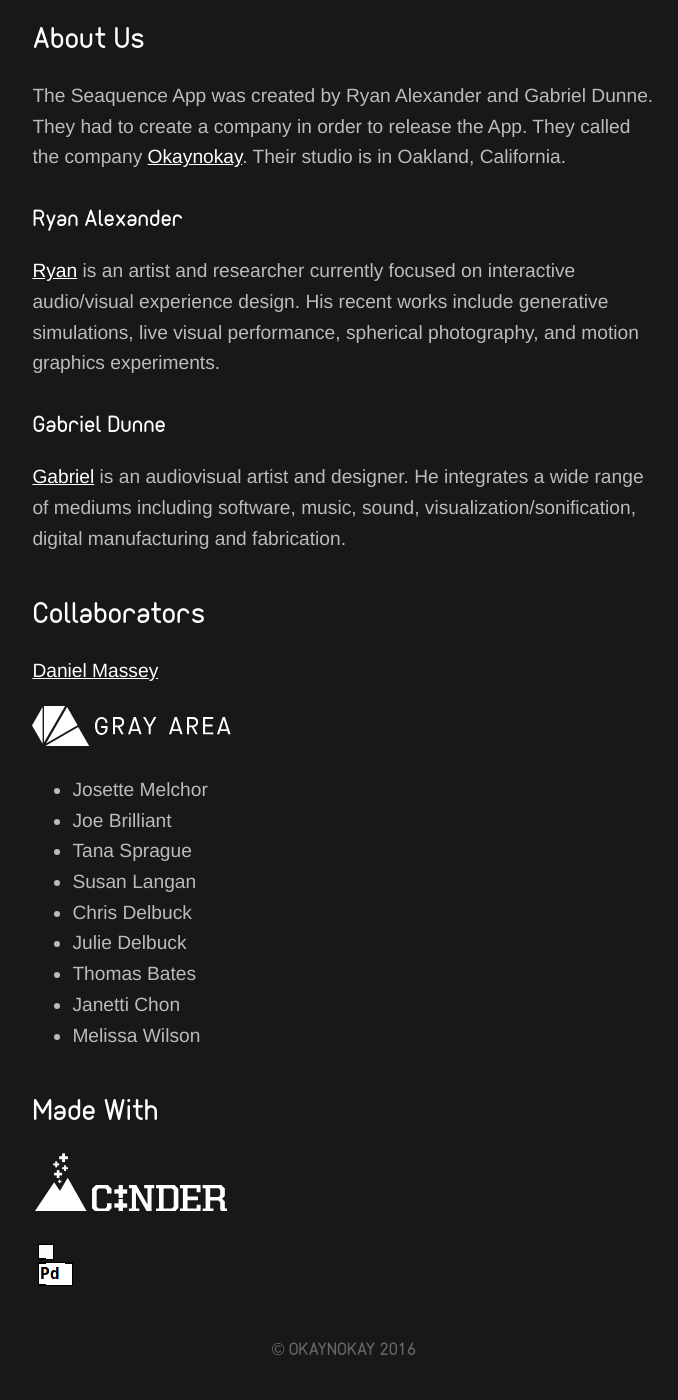
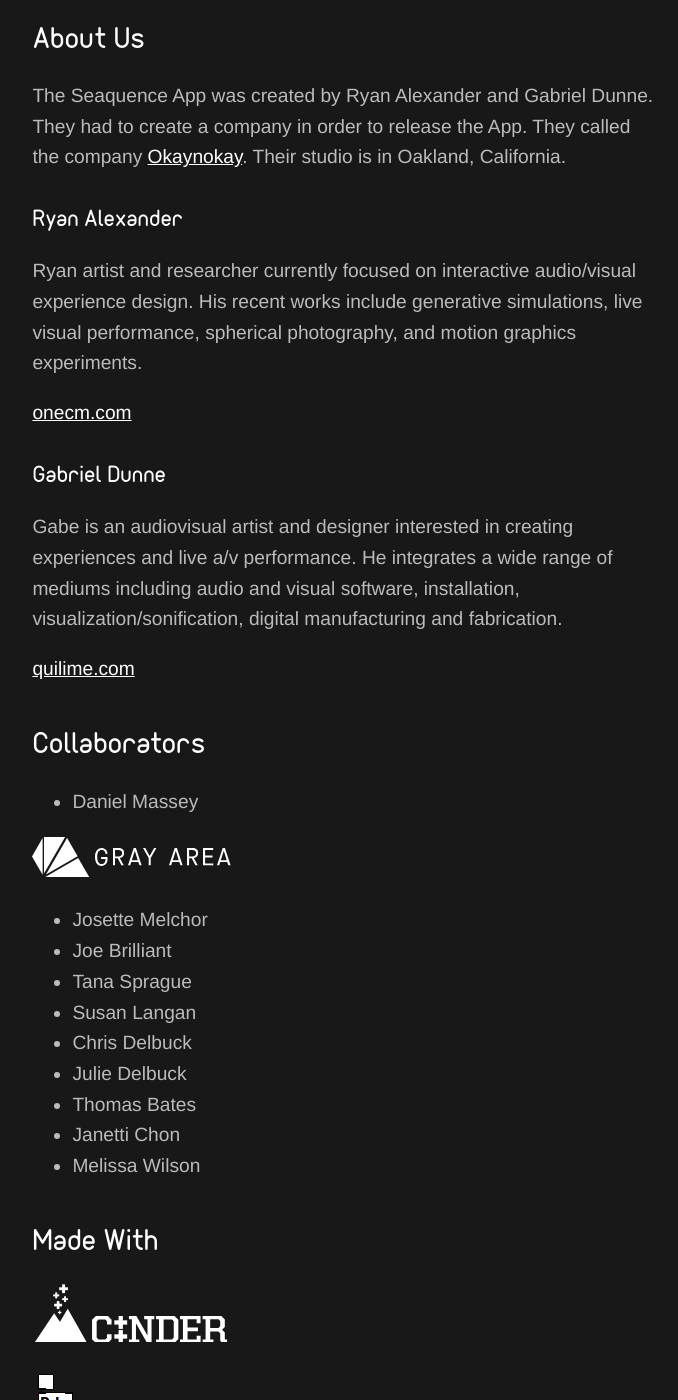
Before and after one commit to oknk/seaquence, a Jekyll site: the page built from index.md, in a window 1280 px wide and 1400 px high, scrolled down 6658 px. Shown: the whole window, without its empty margins (296-974 px from the left). Built offline with Jekyll 4.4.1, drawn with Linux system fonts in a browser that asks for light colours; comment, search, counter and statistics services are not loaded.

Commit message:
Style and stuff

```diff
--- a/_includes/footer.html
+++ b/_includes/footer.html
@@ -1,3 +1,3 @@
 <div class="footer seaqfont">
-  &copy; {{site.copyright}} {{'now' | date: '%Y' }}
+  <!-- &copy; {{site.copyright}} {{'now' | date: '%Y' }} -->
 </div>
--- a/index.md
+++ b/index.md
@@ -123,35 +123,38 @@
 
 ### Ryan Alexander
 
-[Ryan](http://onecm.com) is an artist and researcher currently focused on interactive audio/visual experience design. His recent works include generative simulations, live visual performance, spherical photography, and motion graphics experiments.
+Ryan artist and researcher currently focused on interactive audio/visual experience design. His recent works include generative simulations, live visual performance, spherical photography, and motion graphics experiments.
+
+[onecm.com](http://onecm.com)
 
 ### Gabriel Dunne
 
-[Gabriel](http://gabrieldunne.com) is an audiovisual artist and designer. He integrates a wide range of mediums including software, music, sound, visualization/sonification, digital manufacturing and fabrication.
+Gabe is an audiovisual artist and designer interested in creating experiences and live a/v performance. He integrates a wide range of mediums including audio and visual software, installation, visualization/sonification, digital manufacturing and fabrication.
+
+[quilime.com](http://quilime.com)
 
 
 
 ## Collaborators
 
-[Daniel Massey](http://daniel-massey.com)
-
+- Daniel Massey
 
 <a href="http://grayarea.org">
 <img src="{{site.baseurl}}/images/logos/grayarea.svg" />
 </a>
 
-  - Josette Melchor
-  - Joe Brilliant
-  - Tana Sprague
-  - Susan Langan
-  - Chris Delbuck
-  - Julie Delbuck
-  - Thomas Bates
-  - Janetti Chon
-  - Melissa Wilson
+- Josette Melchor
+- Joe Brilliant
+- Tana Sprague
+- Susan Langan
+- Chris Delbuck
+- Julie Delbuck
+- Thomas Bates
+- Janetti Chon
+- Melissa Wilson
 
 ## Made With
 
-<img src="{{site.baseurl}}/images/logos/cinder.svg"  />
+<a href="http://libcinder.org"><img src="{{site.baseurl}}/images/logos/cinder.svg"  /></a>
 
-<img src="{{site.baseurl}}/images/logos/puredata.png" />
+<a href="http://http://puredata.info/"><img src="{{site.baseurl}}/images/logos/puredata.png" /></a>
```
Also changed, not shown: press.md (+4 -4 lines).
